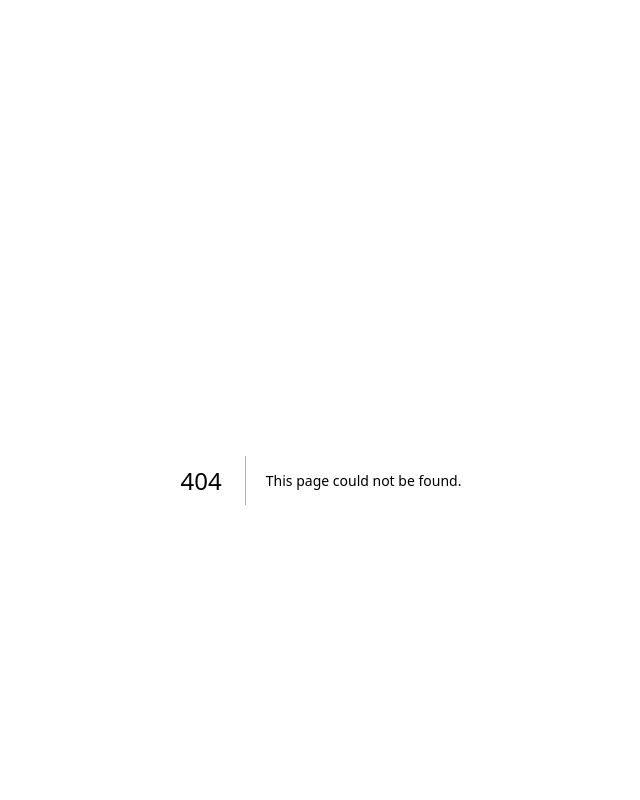
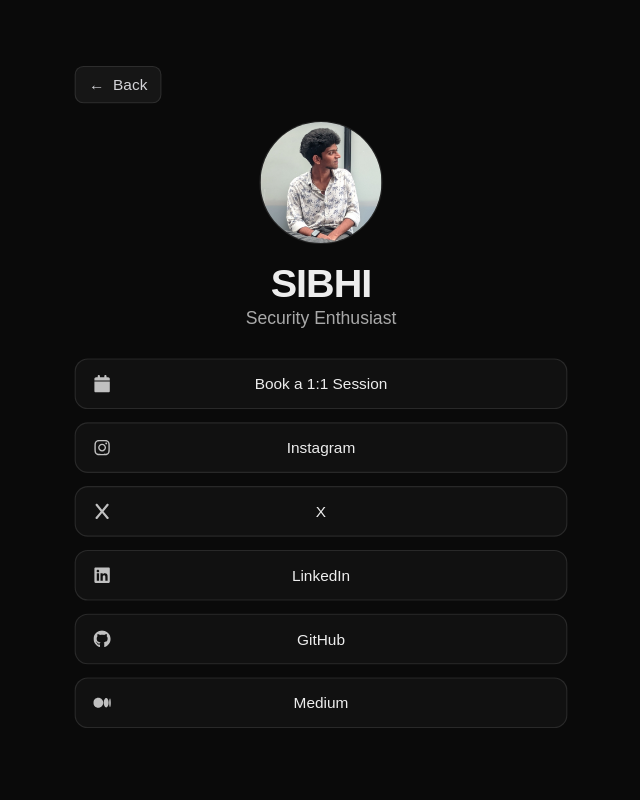
Before and after one commit to Tokittoo/xibhi, a Next.js app: page /links in a window 1280 px wide. Before the commit this address had no page. Shown: the top 800 px of the page, without its empty margins (319-959 px from the left). Built offline with nearby package versions, Linux system fonts and the light colour scheme.

Commit message:
Add files via upload

```diff
--- /dev/null
+++ b/src/app/links/page.tsx
@@ -0,0 +1,53 @@
+"use client";
+
+import Image from "next/image";
+import Link from "next/link";
+import { FaInstagram, FaLinkedin, FaGithub, FaMedium, FaCalendar, FaX } from "react-icons/fa6";
+
+type LinkItem = { label: string; href: string; icon: React.ReactNode };
+
+const links: LinkItem[] = [
+  // Known links from the codebase
+  { label: "Book a 1:1 Session", href: "https://cal.com/xibhi", icon: <FaCalendar className="size-4" /> },
+  { label: "Instagram", href: "https://www.instagram.com/_xibhi_", icon: <FaInstagram className="size-4" /> },
+  { label: "X", href: "https://x.com/xibhi_", icon: <FaX className="size-4" /> },
+  { label: "LinkedIn", href: "https://www.linkedin.com/in/sibhibalamurugan", icon: <FaLinkedin className="size-4" /> },
+  { label: "GitHub", href: "https://github.com/xibhi", icon: <FaGithub className="size-4" /> },
+  { label: "Medium", href: "https://medium.com/@xibhi", icon: <FaMedium className="size-4" /> }
+];
+
+export default function LinksPage() {
+  return (
+    <main className="min-h-[calc(100dvh-0px)] bg-background flex items-start justify-center px-6 py-6" style={{ fontFamily: 'General Sans, sans-serif' }}>
+      <div className="w-full max-w-md -mt-2 scale-105 md:scale-110">
+        <div className="mb-4">
+          <Link href="/" className="inline-flex items-center gap-2 text-sm text-zinc-300 hover:text-white rounded-lg border border-white/10 px-3 py-1.5 bg-white/5">
+            <span>←</span>
+            <span>Back</span>
+          </Link>
+        </div>
+        <div className="flex flex-col items-center text-center">
+          <div className="relative h-28 w-28 overflow-hidden rounded-full border border-border">
+            <Image src="/avatar.jpg" alt="SIBHI avatar" fill sizes="112px" className="object-cover" />
+          </div>
+          <h1 className="mt-4 text-3xl md:text-4xl font-bold tracking-tight">SIBHI</h1>
+          <p className="text-base text-foreground/70">Security Enthusiast</p>
+        </div>
+
+        <div className="mt-6 space-y-3">
+          {links.map((item) => (
+            <Link
+              key={item.label}
+              href={item.href}
+              target={item.href.startsWith("http") ? "_blank" : undefined}
+              className="relative block w-full rounded-xl border border-border bg-muted/30 px-4 py-3 text-sm font-medium transition-colors duration-200 hover:bg-muted/60"
+            >
+              <span className="absolute left-4 top-1/2 -translate-y-1/2 text-foreground/80">{item.icon}</span>
+              <span className="pointer-events-none block w-full text-center">{item.label}</span>
+            </Link>
+          ))}
+        </div>
+      </div>
+    </main>
+  );
+}
--- a/src/components/ConditionalFooter.tsx
+++ b/src/components/ConditionalFooter.tsx
@@ -5,6 +5,6 @@ import Footer from '@/components/Footer'
 
 export default function ConditionalFooter() {
   const pathname = usePathname()
-  if (pathname?.startsWith('/CVE-26206-2025')) return null
+  if (pathname?.startsWith('/CVE-26206-2025') || pathname === '/links') return null
   return <Footer />
 }
```
